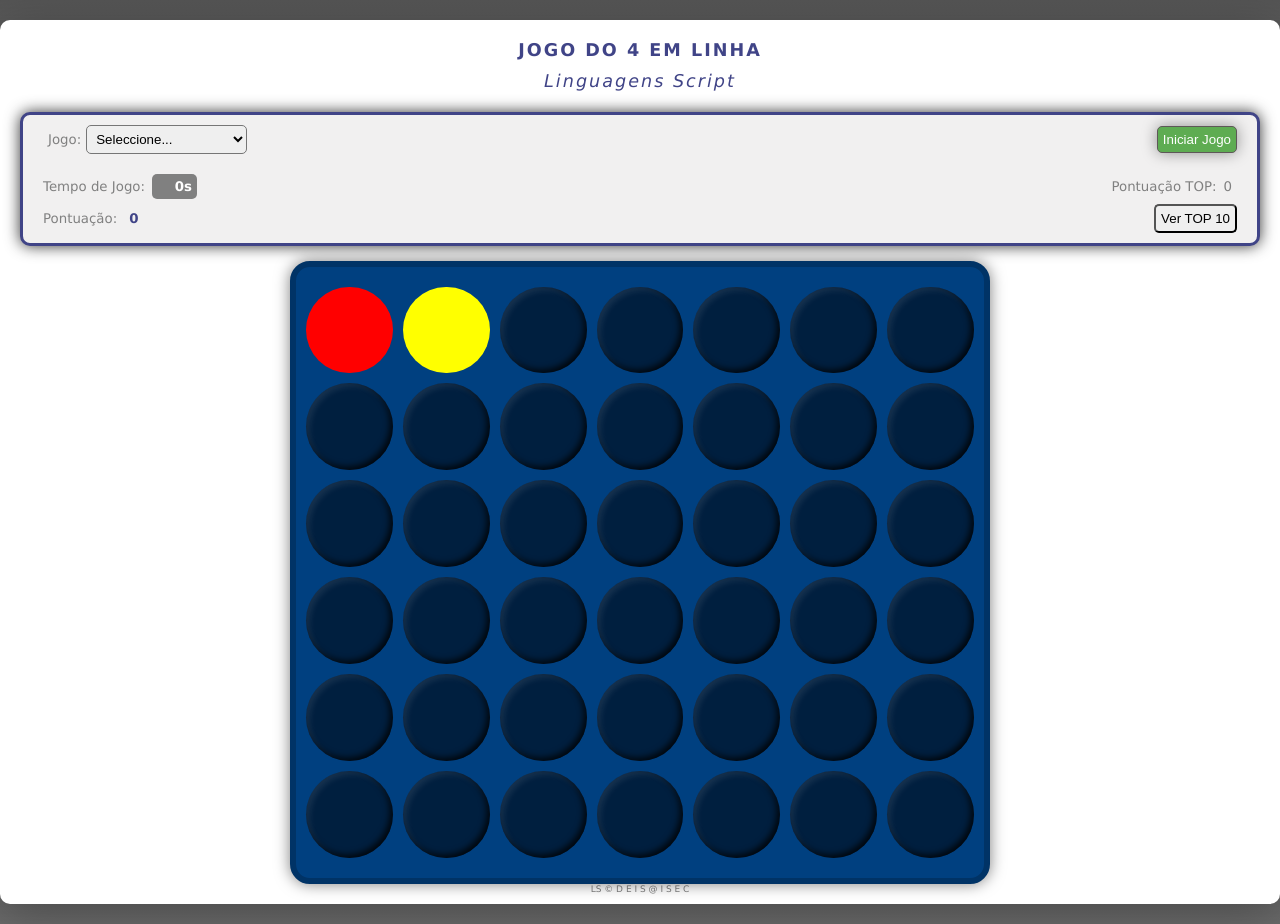
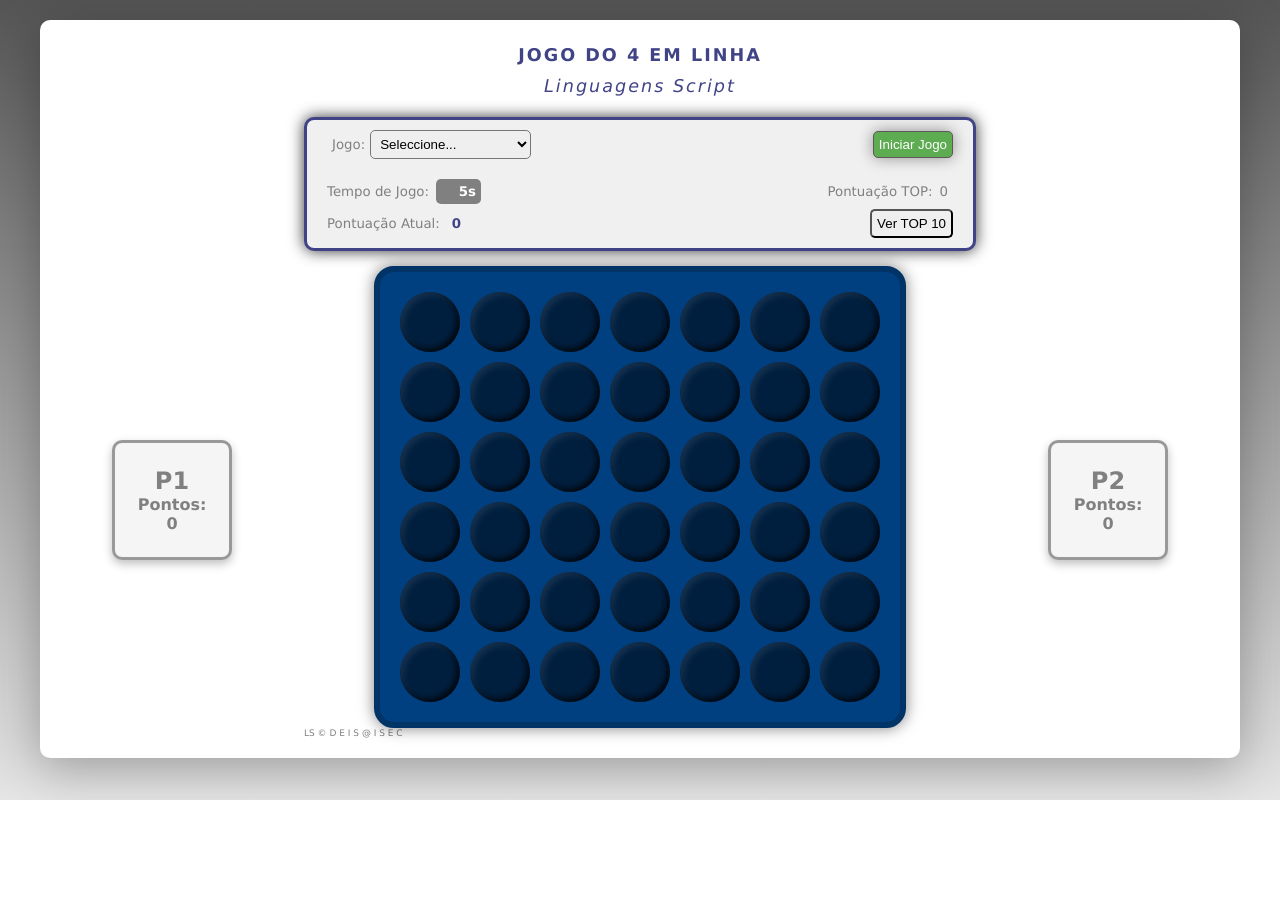
Before and after one commit to MiniSilveira/TP_LS_2025, a React (Create React App) app: page / in a window 1280 px wide. After the commit the page ends 800 px from the top, so only its background shows below. Built offline with nearby package versions, Linux system fonts and the light colour scheme.

Commit message:
jogo funcional

```diff
--- a/src/App.js
+++ b/src/App.js
@@ -1,23 +1,67 @@
 import "./assets/styles/App.css";
-import { Header, Footer , ControlPanel, GamePanel } from "./components";
-import { useState } from "react";
+import { Header, Footer, ControlPanel, GamePanel } from "./components";
+import { useState, useEffect } from "react";
 
 export default function App() {
-  const [points, setPoints] = useState(0);
+  const [pointsP1, setPointsP1] = useState(0);
+  const [pointsP2, setPointsP2] = useState(0);
   const [pointsTop, setPointsTop] = useState(0);
+  const [currentPlayer, setCurrentPlayer] = useState("P1");
+  const [timer, setTimer] = useState(10); // ⏱️ 10s por jogada
+
+  // 🕒 Efeito: inicia contagem decrescente a cada jogada
+  useEffect(() => {
+    setTimer(10); // reinicia sempre que troca de jogador
+
+    const interval = setInterval(() => {
+      setTimer(prev => {
+        if (prev === 1) {
+          // tempo acabou, muda jogador
+          setCurrentPlayer(cp => (cp === "P1" ? "P2" : "P1"));
+          return 10;
+        }
+        return prev - 1;
+      });
+    }, 1000);
+
+    return () => clearInterval(interval);
+  }, [currentPlayer]);
 
   return (
-    <div id="container">
-      <Header />
+    <div id="container" className="game-layout">
+      <div className="side-panel">
+        <div className="player-panel">
+          <h2>P1</h2>
+          <p>Pontos: {pointsP1}</p>
+        </div>
+      </div>
+
       <main>
-        <ControlPanel points={points} pointsTop={pointsTop} />
+        <Header />
+        <ControlPanel
+          points={currentPlayer === "P1" ? pointsP1 : pointsP2}
+          pointsTop={pointsTop}
+          timer={timer} // passa tempo
+        />
         <GamePanel
-          points={points}
-          setPoints={setPoints}
+          currentPlayer={currentPlayer}
+          setCurrentPlayer={setCurrentPlayer}
+          pointsP1={pointsP1}
+          pointsP2={pointsP2}
+          setPointsP1={setPointsP1}
+          setPointsP2={setPointsP2}
+          pointsTop={pointsTop}
           setPointsTop={setPointsTop}
         />
+        <Footer />
       </main>
-      <Footer />
+
+      <div className="side-panel">
+        <div className="player-panel">
+          <h2>P2</h2>
+          <p>Pontos: {pointsP2}</p>
+        </div>
+      </div>
     </div>
   );
 }
--- a/src/assets/styles/App.css
+++ b/src/assets/styles/App.css
@@ -4,19 +4,18 @@
 *** Estilos App.js
 **********************************************/
 #container {
-  margin: 20px 0 10px 0;
-  position: relative;
+  display: grid;
+  grid-template-columns: 1fr 3fr 1fr;
+  align-items: start;
+  gap: 20px;
   margin: 20px auto;
-  display: flex;
-  height: 100%;
-  flex-direction: column;
-  align-items: center;
-  justify-content: center;
-  padding: 15px 20px 10px 20px;
+  max-width: 1200px;
+  padding: 20px;
   background-color: #fff;
   color: grey;
   box-shadow: 0px 10px 50px rgba(0, 0, 0, 0.3);
   border-radius: 10px;
+  width: 100%;
 }
 main {
   width: 100%;
@@ -63,3 +62,35 @@ footer {
   width: 1px;
   white-space: nowrap;
 }
+
+.game-layout {
+  display: grid;
+  grid-template-columns: 1fr 3fr 1fr;
+  align-items: start;
+  gap: 20px;
+}
+
+.player-panel {
+  background-color: #f5f5f5;
+  border: 3px solid #999;
+  padding: 20px;
+  height: 120px;
+  width: 120px;
+  display: flex;
+  flex-direction: column;
+  justify-content: center;
+  align-items: center;
+  font-weight: bold;
+  text-align: center;
+  font-size: 1rem;
+  box-shadow: 0px 4px 10px rgba(0,0,0,0.25);
+  border-radius: 10px;
+  margin-top: 400px;
+}
+
+.side-panel {
+  display: flex;
+  align-items: flex-start; /* start: alinha ao topo */
+  justify-content: center;
+  position: relative;
+}
--- a/src/components/control-panel/control-panel.component.jsx
+++ b/src/components/control-panel/control-panel.component.jsx
@@ -1,7 +1,7 @@
 import React from "react";
 import './control-panel.css';
 
-export default function ControlPanel({ points, pointsTop }) {
+export default function ControlPanel({ points, pointsTop, timer }) {
   return (
     <section id="panel-control">
       <h3 className="sr-only">Escolha o Jogo</h3>
@@ -25,14 +25,14 @@ export default function ControlPanel({ points, pointsTop }) {
         </p>
         <dl className="list-item left gameStarted">
           <dt>Tempo de Jogo:</dt>
-          <dd id="gameTime">0s</dd>
+          <dd id="gameTime">{timer}s</dd>
         </dl>
         <dl className="list-item right gameStarted">
           <dt>Pontuação TOP:</dt>
           <dd id="pointsTop">{pointsTop}</dd>
         </dl>
         <dl className="list-item left gameStarted">
-          <dt>Pontuação:</dt>
+          <dt>Pontuação Atual:</dt>
           <dd id="points">{points}</dd>
         </dl>
         <div id="top10" className="right">
--- a/src/components/game-panel/game-panel.component.jsx
+++ b/src/components/game-panel/game-panel.component.jsx
@@ -1,21 +1,104 @@
-import React, { useEffect } from "react";
+import React, { useState } from "react";
 import "./game-panel.css";
 
-export default function GamePanel({ points, setPoints, pointsTop, setPointsTop }) {
-  const CELULAS = Array(42).fill(null);
+export default function GamePanel({
+  currentPlayer,
+  setCurrentPlayer,
+  pointsP1,
+  pointsP2,
+  setPointsP1,
+  setPointsP2,
+  pointsTop,
+  setPointsTop
+}) {
+  const COLS = 7;
+  const ROWS = 6;
 
-  useEffect(() => {
-    const celulas = document.querySelectorAll('.celula');
-    if (celulas[0]) celulas[0].classList.add('vermelho');
-    if (celulas[1]) celulas[1].classList.add('amarelo');
-  }, []);
+  // 🧠 Estado real do tabuleiro: board[col][row]
+  const [board, setBoard] = useState(
+    Array(COLS).fill(null).map(() => Array(ROWS).fill(null))
+  );
+  const checkWin = (board, col, row, player) => {
+    const directions = [
+      { dc: 1, dr: 0 },   // Horizontal
+      { dc: 0, dr: 1 },   // Vertical
+      { dc: 1, dr: 1 },   // Diagonal ↘
+      { dc: 1, dr: -1 }   // Diagonal ↗
+    ];
 
-  const handleCellClick = (index) => {
-    // Simular jogada válida
-    const newPoints = points + 10;
-    setPoints(newPoints);
-    if (newPoints > pointsTop) {
-      setPointsTop(newPoints);
+    const inBounds = (c, r) =>
+      c >= 0 && c < board.length && r >= 0 && r < board[0].length;
+
+    for (let { dc, dr } of directions) {
+      let count = 1;
+
+      for (let dir of [-1, 1]) {
+        let i = 1;
+        while (
+          inBounds(col + dc * i * dir, row + dr * i * dir) &&
+          board[col + dc * i * dir][row + dr * i * dir] === player
+        ) {
+          count++;
+          i++;
+        }
+      }
+
+      if (count >= 4) return true;
+    }
+
+    return false;
+  };
+
+  // 🔁 Renderiza as células (row major)
+  const renderCells = () => {
+    const cells = [];
+    for (let row = ROWS - 1; row >= 0; row--) {
+      for (let col = 0; col < COLS; col++) {
+        const value = board[col][row];
+        let className = "celula";
+        if (value === "P1") className += " vermelho";
+        if (value === "P2") className += " amarelo";
+
+        cells.push(
+          <div
+            key={`${col}-${row}`}
+            className={className}
+            onClick={() => handleColumnClick(col)}
+          />
+        );
+      }
+    }
+    return cells;
+  };
+
+  const handleColumnClick = (col) => {
+    const colData = board[col];
+    const emptyRow = colData.findIndex(cell => cell === null);
+    if (emptyRow === -1) return;
+
+    const newBoard = board.map((colArr, i) =>
+      i === col ? [...colArr] : colArr
+    );
+
+    newBoard[col][emptyRow] = currentPlayer;
+    setBoard(newBoard);
+
+    if (checkWin(newBoard, col, emptyRow, currentPlayer)) {
+      console.log(`🎉 ${currentPlayer} venceu!`);
+      return; // mais tarde adicionamos lógica de fim de jogo
+    }
+
+    const pointsToAdd = 10;
+    if (currentPlayer === "P1") {
+      const newPoints = pointsP1 + pointsToAdd;
+      setPointsP1(newPoints);
+      if (newPoints > pointsTop) setPointsTop(newPoints);
+      setCurrentPlayer("P2");
+    } else {
+      const newPoints = pointsP2 + pointsToAdd;
+      setPointsP2(newPoints);
+      if (newPoints > pointsTop) setPointsTop(newPoints);
+      setCurrentPlayer("P1");
     }
   };
 
@@ -23,13 +106,7 @@ export default function GamePanel({ points, setPoints, pointsTop, setPointsTop }
     <section id="panel-game">
       <h3 className="sr-only">Tabuleiro do 4 em linha</h3>
       <div id="game">
-        {CELULAS.map((_, index) => (
-          <div
-            key={index}
-            className="celula"
-            onClick={() => handleCellClick(index)}
-          ></div>
-        ))}
+        {renderCells()}
       </div>
     </section>
   );
--- a/src/components/game-panel/game-panel.css
+++ b/src/components/game-panel/game-panel.css
@@ -1,19 +1,15 @@
 #game {
-  width: 90%;
-  max-width: 700px;
-  aspect-ratio: 7 / 6;
-  margin: 0 auto;
-  padding: 20px 10px;
   display: grid;
-  grid-template-columns: repeat(7, 1fr);
-  grid-template-rows: repeat(6, 1fr);
+  grid-template-columns: repeat(7, 60px);
+  grid-template-rows: repeat(6, 60px);
   gap: 10px;
-  justify-content: center;
-  background-color: #004080; /* cor do tabuleiro */
+  background-color: #004080;
   border: 6px solid #003366;
   border-radius: 20px;
+  padding: 20px;
   box-shadow: 0 0 15px rgba(0,0,0,0.5);
-  position: relative;
+  width: fit-content;
+  margin: auto;
 }
 
 /* "buracos" do tabuleiro: vazios e circulares */
--- a/src/components/index.js
+++ b/src/components/index.js
@@ -3,4 +3,3 @@ export { default as Header} from "./header/header.component";
 export { default as Footer} from "./footer/footer.component";
 export { default as ControlPanel} from "./control-panel/control-panel.component";
 export { default as GamePanel} from "./game-panel/game-panel.component";
-export { default as Card} from "./card/card.component";
```
